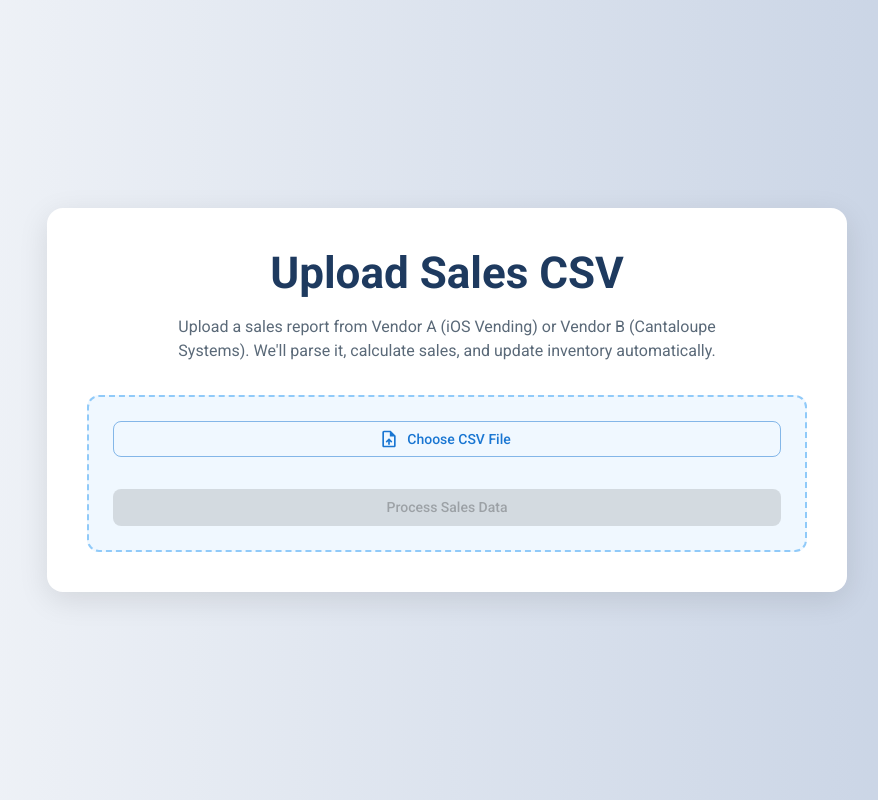
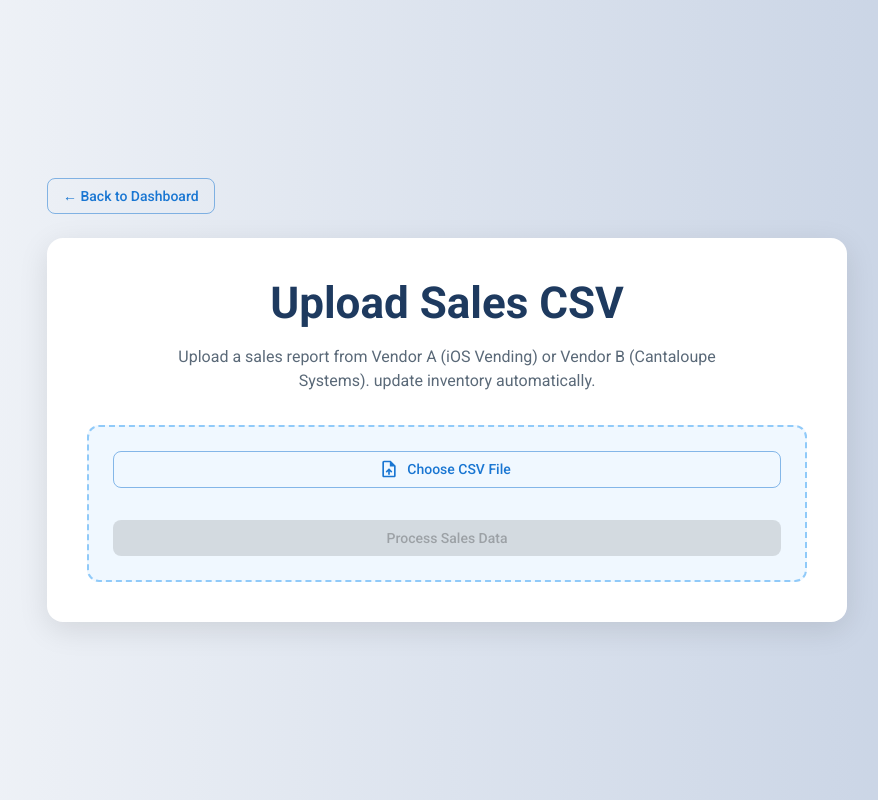
Before and after one commit to Mukund-H-Opash/Vendhub-Inventory-Management, a Next.js app: page /dashboard/upload in a window 1280 px wide. Shown: the whole page, without its empty margins (193-1071 px from the left). Built offline with nearby package versions, Linux system fonts and the light colour scheme.

Commit message:
baclk to dashboard button added

```diff
--- a/src/app/dashboard/upload/page.jsx
+++ b/src/app/dashboard/upload/page.jsx
@@ -1,23 +1,33 @@
 // src/app/dashboard/upload/page.jsx
 'use client';
 
-import { Typography, Box, Paper } from '@mui/material';
+import { Typography, Box, Paper , Button } from '@mui/material';
 import UploadForm from '@/components/dashboard/UploadForm';
+import Link from 'next/link';
 
 
 export default function UploadPage() {
   return (
     <Box
+
+
       sx={{
         minHeight: '100vh',
         background: 'linear-gradient(to right, #f5f7fa, #c3cfe2)',
         display: 'flex',
+        flexDirection: 'column',
         alignItems: 'center',
         justifyContent: 'center',
         px: 2,
       }}
     >
 
+      <Box sx={{ mb: 3 ,width: '100%',
+          maxWidth: 800,}}>
+        <Link href="/dashboard" passHref>
+          <Button variant="outlined">← Back to Dashboard </Button>
+        </Link>
+      </Box>
 
       <Paper
         elevation={6}
@@ -56,7 +66,7 @@ export default function UploadPage() {
           }}
         >
           Upload a sales report from Vendor A (iOS Vending) or Vendor B (Cantaloupe Systems).
-          We'll parse it, calculate sales, and update inventory automatically.
+      update inventory automatically.
         </Typography>
 
         <Box
```
